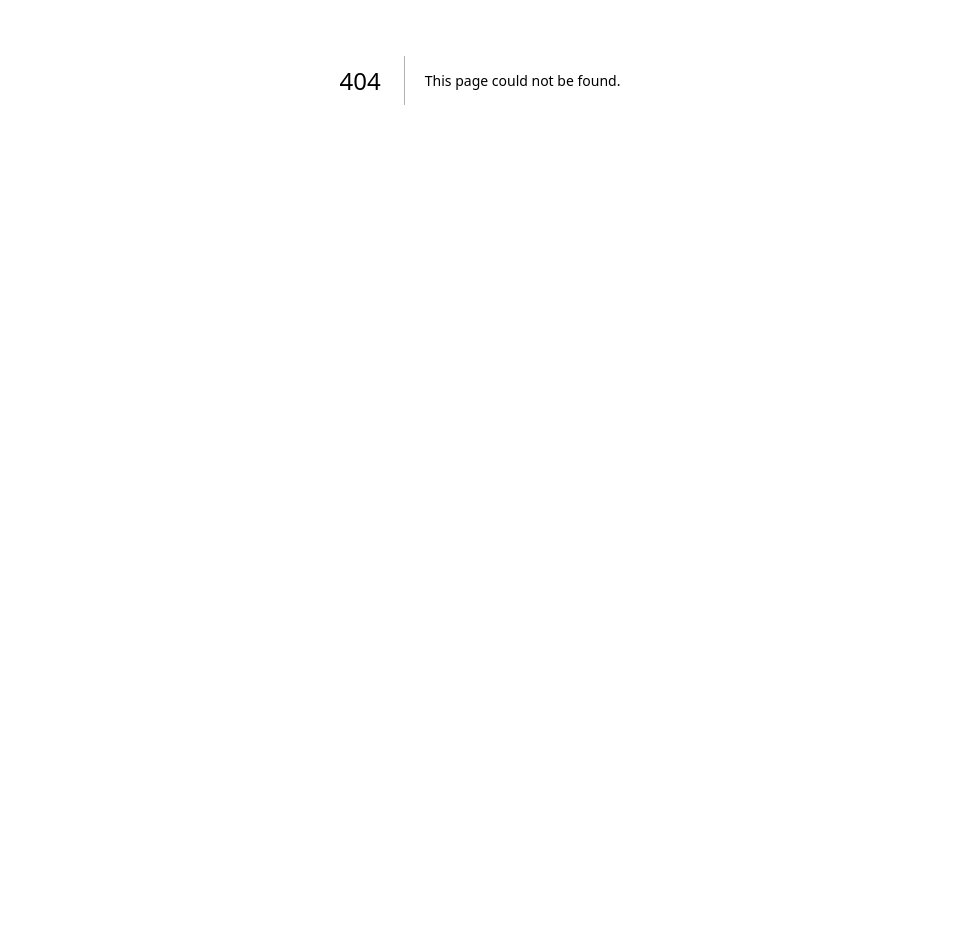
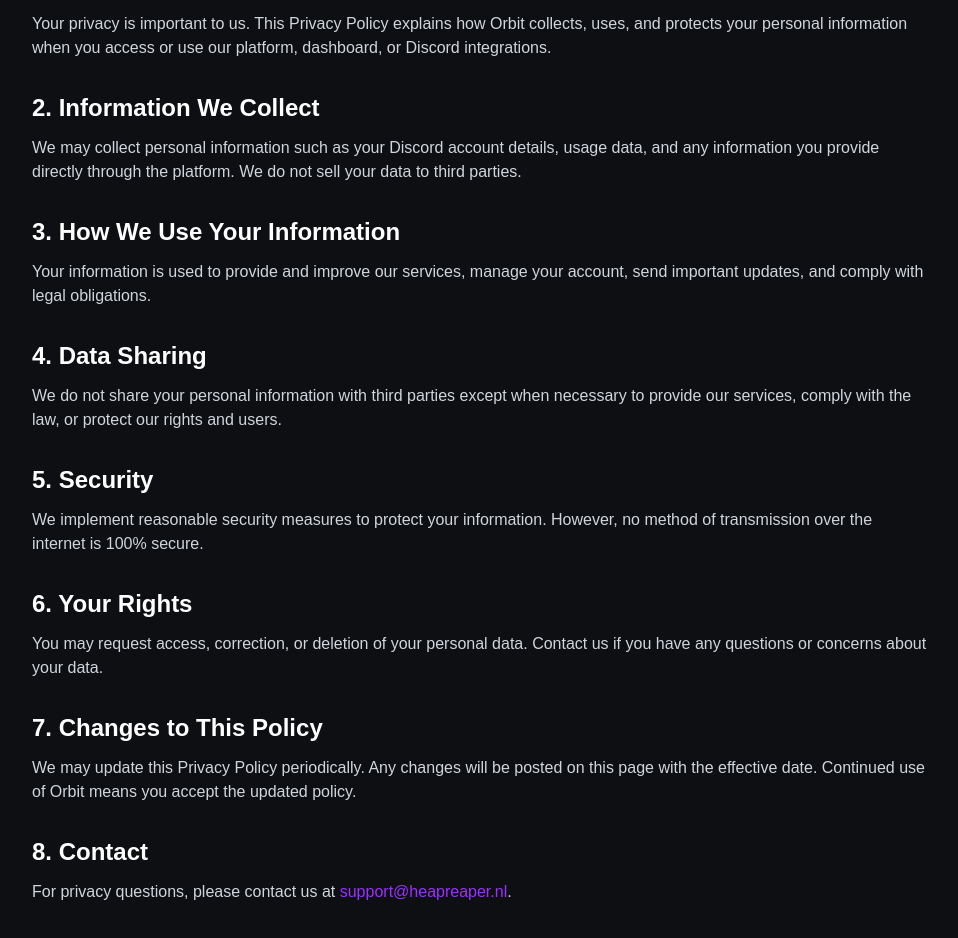
Before and after one commit to HeapReaper/Orbit, a Next.js app: page /privacy in a window 1280 px wide. Before the commit this address had no page. Shown: the part 320-1258 px from the top of the page, without its empty margins (160-1118 px from the left). Before the commit the page ends 800 px from the top, so only its background shows below. Built offline with nearby package versions, Linux system fonts and the light colour scheme.

Commit message:
Fixed nav, added privacy page

```diff
--- a/app/(dashboard)/dashboard/components/Sidebar.tsx
+++ b/app/(dashboard)/dashboard/components/Sidebar.tsx
@@ -32,7 +32,6 @@ export default function Sidebar() {
     }
   }, [guilds, selectedGuild]);
 
-  // Check premium status
   useEffect(() => {
     const checkPremium = async () => {
       if (!selectedGuild) return;
--- a/app/(public)/layout.tsx
+++ b/app/(public)/layout.tsx
@@ -22,25 +22,30 @@ export const metadata: Metadata = {
 export default function RootLayout({ children }: { children: React.ReactNode }) {
   return (
     <html lang="en">
+      <head>
+        <link rel="icon" href="/favicon.ico" />
+      </head>
+
+      <body className="bg-[#0d0f13] text-gray-200">
       {/* Plausible analytics */}
       <Script
         defer
         data-domain="orbit.heapreaper.nl"
         src="https://analytics.heapreaper.nl/js/script.outbound-links.js"
       />
-      <Script id="plausible-init">
-        {`
-            window.plausible = window.plausible || function() {
-              (window.plausible.q = window.plausible.q || []).push(arguments)
-            }
-          `}
+      <Script id="plausible-init">{`
+        window.plausible = window.plausible || function() {
+          (window.plausible.q = window.plausible.q || []).push(arguments)
+        }
+      `}
       </Script>
-      <link rel="icon" href="/favicon.ico" />
 
       <Navbar />
 
-      <body className="bg-[#0d0f13] text-gray-200">{children}</body>
-
+      <div>
+        {children}
+      </div>
+      </body>
     </html>
   );
 }
--- /dev/null
+++ b/app/(public)/privacy/page.tsx
@@ -0,0 +1,90 @@
+"use client";
+
+export default function PrivacyPage() {
+  return (
+    <main className="min-h-screen bg-[#0d0f13] text-gray-300 px-6 md:px-20 py-16">
+      <div className="max-w-4xl mx-auto">
+        <h1 className="text-4xl md:text-5xl font-bold text-white mb-10">
+          Privacy Policy
+        </h1>
+
+        <p className="text-gray-400 mb-10">
+          Last updated: 10/08/2025
+        </p>
+
+        <section className="space-y-8">
+          <div>
+            <h2 className="text-2xl font-semibold text-white mb-3">1. Introduction</h2>
+            <p>
+              Your privacy is important to us. This Privacy Policy explains how Orbit collects,
+              uses, and protects your personal information when you access or use our platform,
+              dashboard, or Discord integrations.
+            </p>
+          </div>
+
+          <div>
+            <h2 className="text-2xl font-semibold text-white mb-3">2. Information We Collect</h2>
+            <p>
+              We may collect personal information such as your Discord account details, usage data,
+              and any information you provide directly through the platform. We do not sell your
+              data to third parties.
+            </p>
+          </div>
+
+          <div>
+            <h2 className="text-2xl font-semibold text-white mb-3">3. How We Use Your Information</h2>
+            <p>
+              Your information is used to provide and improve our services, manage your account,
+              send important updates, and comply with legal obligations.
+            </p>
+          </div>
+
+          <div>
+            <h2 className="text-2xl font-semibold text-white mb-3">4. Data Sharing</h2>
+            <p>
+              We do not share your personal information with third parties except when necessary
+              to provide our services, comply with the law, or protect our rights and users.
+            </p>
+          </div>
+
+          <div>
+            <h2 className="text-2xl font-semibold text-white mb-3">5. Security</h2>
+            <p>
+              We implement reasonable security measures to protect your information. However,
+              no method of transmission over the internet is 100% secure.
+            </p>
+          </div>
+
+          <div>
+            <h2 className="text-2xl font-semibold text-white mb-3">6. Your Rights</h2>
+            <p>
+              You may request access, correction, or deletion of your personal data. Contact us
+              if you have any questions or concerns about your data.
+            </p>
+          </div>
+
+          <div>
+            <h2 className="text-2xl font-semibold text-white mb-3">7. Changes to This Policy</h2>
+            <p>
+              We may update this Privacy Policy periodically. Any changes will be posted on this
+              page with the effective date. Continued use of Orbit means you accept the updated policy.
+            </p>
+          </div>
+
+          <div>
+            <h2 className="text-2xl font-semibold text-white mb-3">8. Contact</h2>
+            <p>
+              For privacy questions, please contact us at{" "}
+              <a
+                href="mailto:support@heapreaper.nl"
+                className="text-[var(--primary-color)] hover:underline"
+              >
+                support@heapreaper.nl
+              </a>.
+            </p>
+          </div>
+        </section>
+      </div>
+    </main>
+  );
+}
--- a/app/terms/page.tsx
+++ b/app/(public)/terms/page.tsx
@@ -9,7 +9,7 @@ export default function TermsOfService() {
         </h1>
 
         <p className="text-gray-400 mb-10">
-          Last updated: {new Date().toLocaleDateString()}
+          Last updated: 09/08/2025
         </p>
 
         <section className="space-y-8">
--- a/components/Nav.tsx
+++ b/components/Nav.tsx
@@ -10,15 +10,13 @@ export default function Navbar() {
   const navItems = [
     { name: "Home", href: "/" },
     { name: "Dashboard", href: "/dashboard" },
-    { name: "Modules", href: "/dashboard/modules" },
     { name: "ToS", href: "/terms" },
     { name: "Privacy", href: "/privacy" },
   ];
 
   return (
-    <nav className="bg-[#14171f] text-white px-6 md:px-20 py-4 shadow-md fixed w-full z-50">
+    <nav className="bg-[#14171f] text-white px-6 md:px-20 py-4 shadow-md  w-full z-50">
       <div className="flex justify-between items-center">
-        {/* Logo */}
         <Link href="/" className="flex items-center">
           <Image
             src="/logo.png"
```
